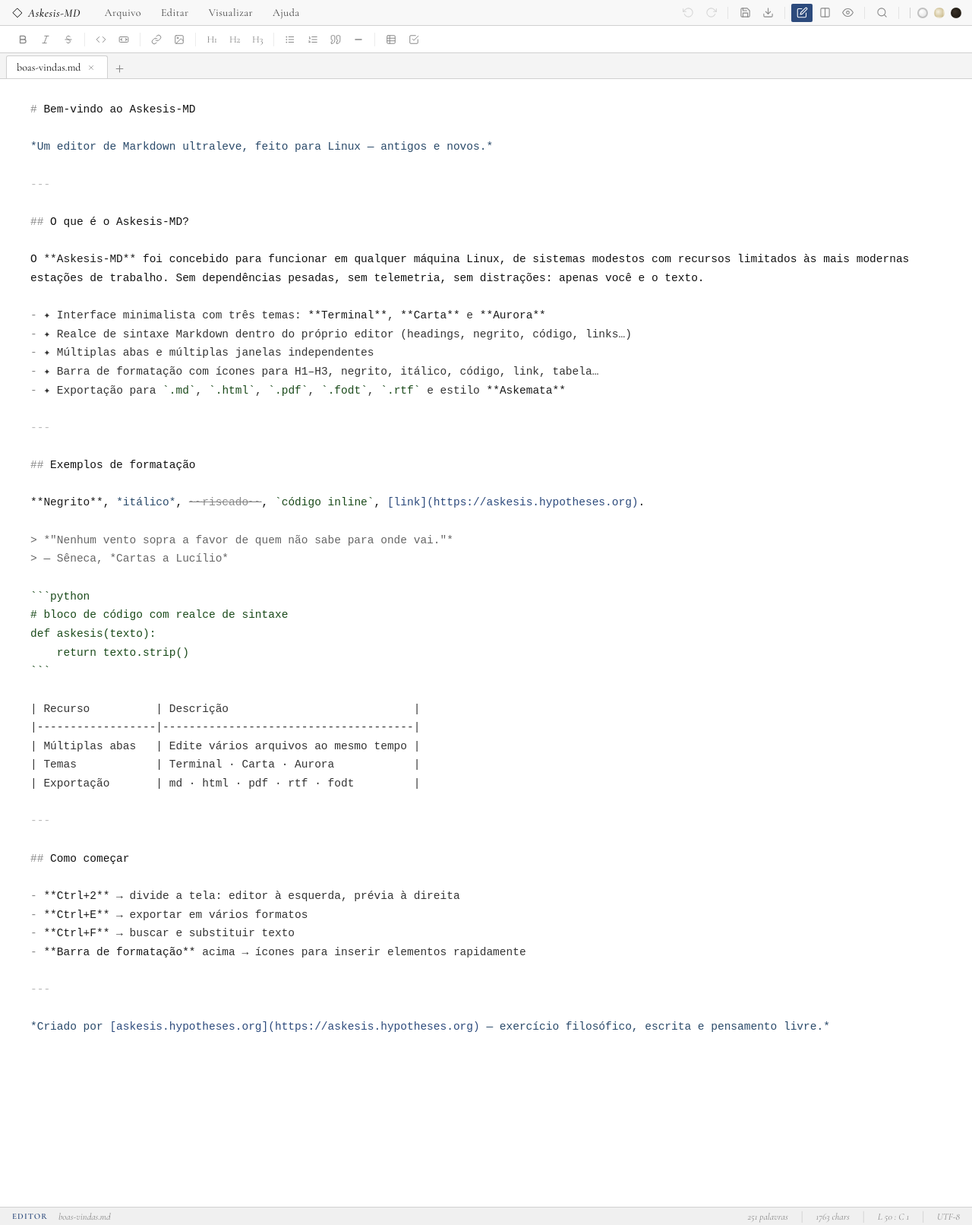
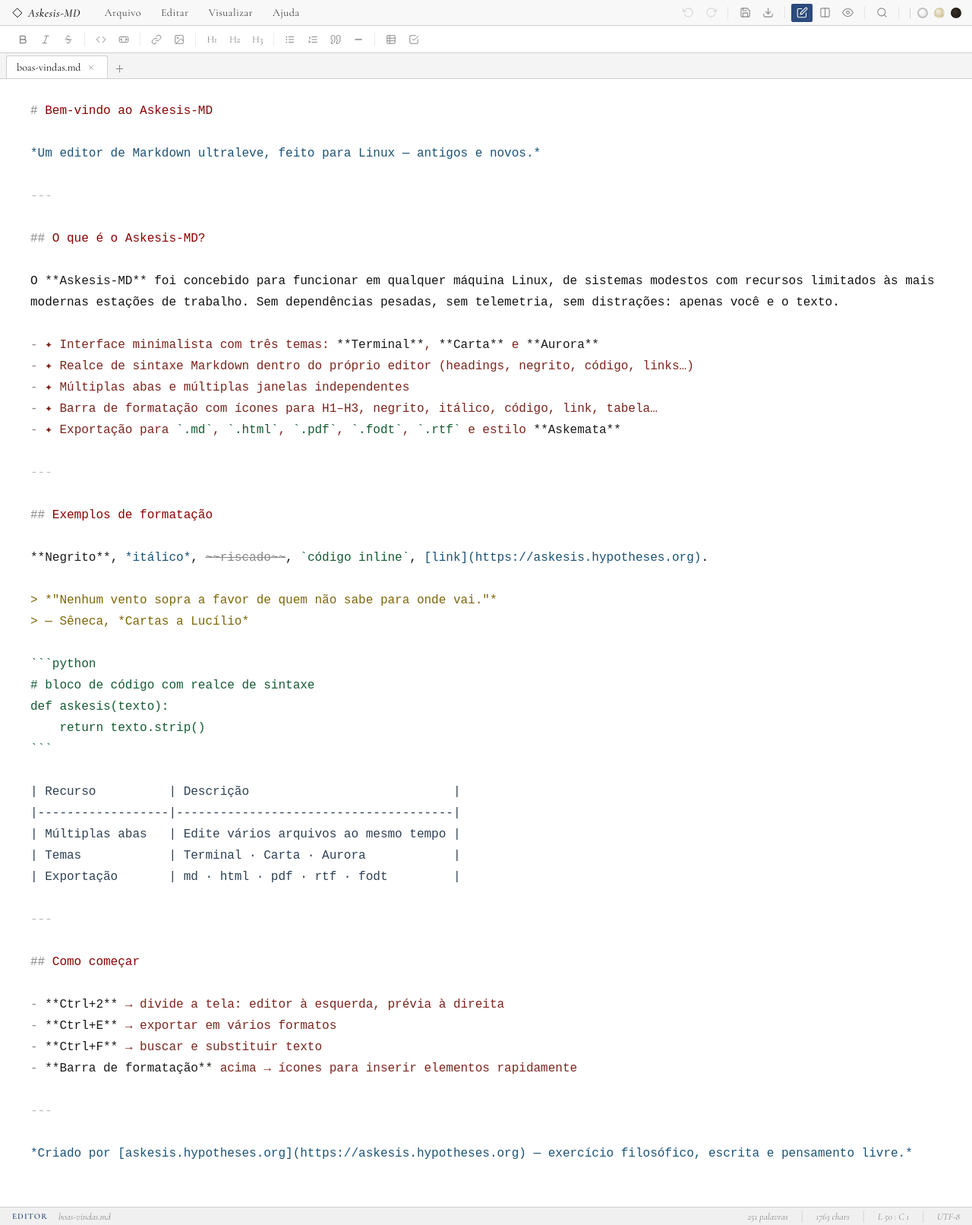
Before and after one commit to askemata/askemata.github.io, a Jekyll site: the page askesis-mdtipografico.html, which Jekyll copies as it is, in a window 1280 px wide. Shown: the whole page at 76% size. Built offline with Jekyll 4.4.1, drawn with Linux system fonts in a browser that asks for light colours.

Commit message:
Atualizar o askesis-mdtipografico.html

```diff
--- a/askesis-mdtipografico.html
+++ b/askesis-mdtipografico.html
@@ -31,8 +31,8 @@
   --tr: 0.16s ease;
 
   /* Editor */
-  --efs: 14.5px;
-  --elh: 1.7;
+  --efs: 16px;
+  --elh: 1.75;
   --epv: 28px;
   --eph: 40px;
 
@@ -51,17 +51,17 @@
   --cur: #1a1a1a;
   --scr: #cccccc;
 
-  --sh: #111111;
-  --sb: #1a1a1a;
-  --si: #2a4a6a;
-  --sc: #1a4a1a;
-  --sl: #2c4a7c;
-  --sq: #666666;
-  --sm: #333333;
-  --sr: #bbbbbb;
-  --ss: #888888;
-  --sg: #2a4a6a;
-  --st: #333333;
+  --sh: #8b0000;    /* headings: vermelho escuro */
+  --sb: #1a1a1a;    /* bold: quase preto */
+  --si: #1a5276;    /* italic: azul-marinho */
+  --sc: #145a32;    /* code: verde-escuro */
+  --sl: #1a5276;    /* links: azul-marinho */
+  --sq: #7d6608;    /* blockquote: ocre */
+  --sm: #7b241c;    /* list markers: vermelho-tijolo */
+  --sr: #bbbbbb;    /* HR: cinza */
+  --ss: #888888;    /* strikethrough: cinza */
+  --sg: #145a32;    /* images: verde */
+  --st: #2e4053;    /* table: azul-cinza */
 
   --tbg:  #f4f4f4;
   --tabg: #ffffff;
```
